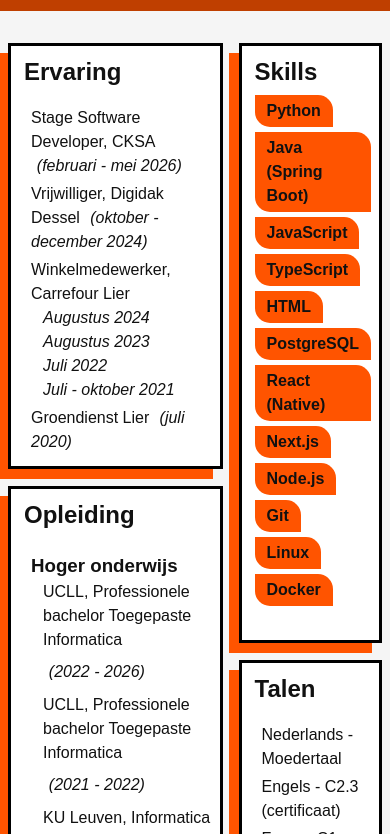
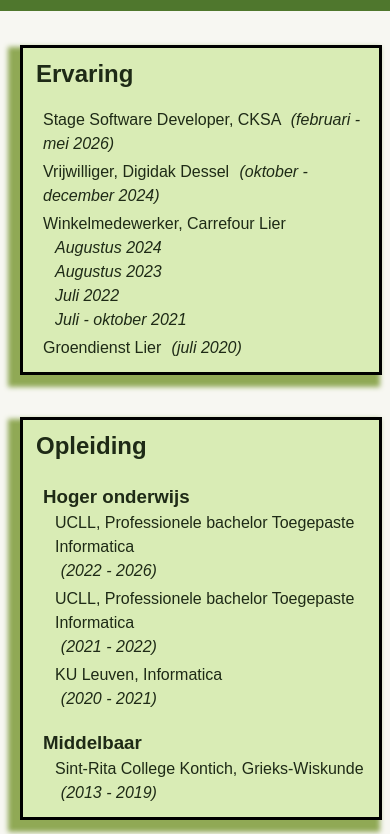
Before and after one commit to Zjepp/curriculum, a plain HTML site: page index.html in a window 390 px wide. Shown: the part 186-1020 px from the top of the page. Drawn offline with Linux system fonts and the light colour scheme.

Commit message:
adjust colors and adjust grid display to 1 column on phone

```diff
--- a/styles.css
+++ b/styles.css
@@ -1,10 +1,10 @@
 :root {
-  --secondary-bg: #bf3f00;
-  --primary-bg: #f5f5f5;
-  --h2: #111111;
-  --font: #111111;
-  --card-bg: #ffffff;
-  --shadow-card: #ff5400;
+  --secondary-bg: #4f772d;
+  --primary-bg: #f7f7f2;
+  --h2: #1e2a16;
+  --font: #1e2a16;
+  --card-bg: #d9ecb5;
+  --shadow-card: #90a955;
 }
 
 body {
@@ -13,13 +13,6 @@ body {
   color: var(--font);
   background-color: var(--primary-bg);
   margin: 0;
-}
-
-main {
-  margin: 0 auto;
-  max-width: min(100%, 1280px);
-  padding: clamp(8px, 1.25vw, 16px);
-  margin-top: clamp(8px, 1.25vw, 16px);
 }
 
 header {
@@ -108,6 +101,9 @@ header a:hover {
 main {
   display: grid;
   grid-template-columns: 2fr 1fr;
+  margin: 0 clamp(0px, 2vw, 10px) 0 clamp(20px, 2vw, 25px);
+  max-width: min(100%, 1280px);
+  margin-top: clamp(8px, 1.25vw, 16px);
 }
 
 .left,
@@ -119,19 +115,12 @@ main {
   padding-right: clamp(16px, 2.5vw, 32px);
 }
 
-.left section {
-  border: #000000 solid 3px;
-  padding: clamp(8px, 1.25vw, 16px);
-  margin-bottom: 2vh;
-  box-shadow: var(--shadow-card) -10px 10px;
-  background-color: var(--card-bg);
-}
-
+.left section,
 .right section {
   border: #000000 solid 3px;
   padding: clamp(8px, 1.25vw, 16px);
   margin-bottom: 2vh;
-  box-shadow: var(--shadow-card) -10px 10px;
+  box-shadow: var(--shadow-card) -7px 7px 5px 5px;
   background-color: var(--card-bg);
 }
 
@@ -163,7 +152,7 @@ li {
 }
 
 li p {
-  margin: 1vh 1.5vw;
+  margin: 0 1.5vw;
 }
 
 .schooltime p {
@@ -288,4 +277,25 @@ li p {
   header h1 {
     font-size: 1.5rem;
   }
+
+  main {
+    display: flex;
+    flex-direction: column;
+    margin: 0 clamp(0px, 2vw, 10px) 0 clamp(20px, 2vw, 25px);
+    max-width: min(100%, 1280px);
+    margin-top: clamp(8px, 1.25vw, 16px);
+  }
+
+  .left,
+  .right {
+    display: flex;
+    flex-direction: column;
+
+    margin: 0;
+    padding: 0;
+  }
+
+  section {
+    margin: 3vh 0;
+  }
 }
```
